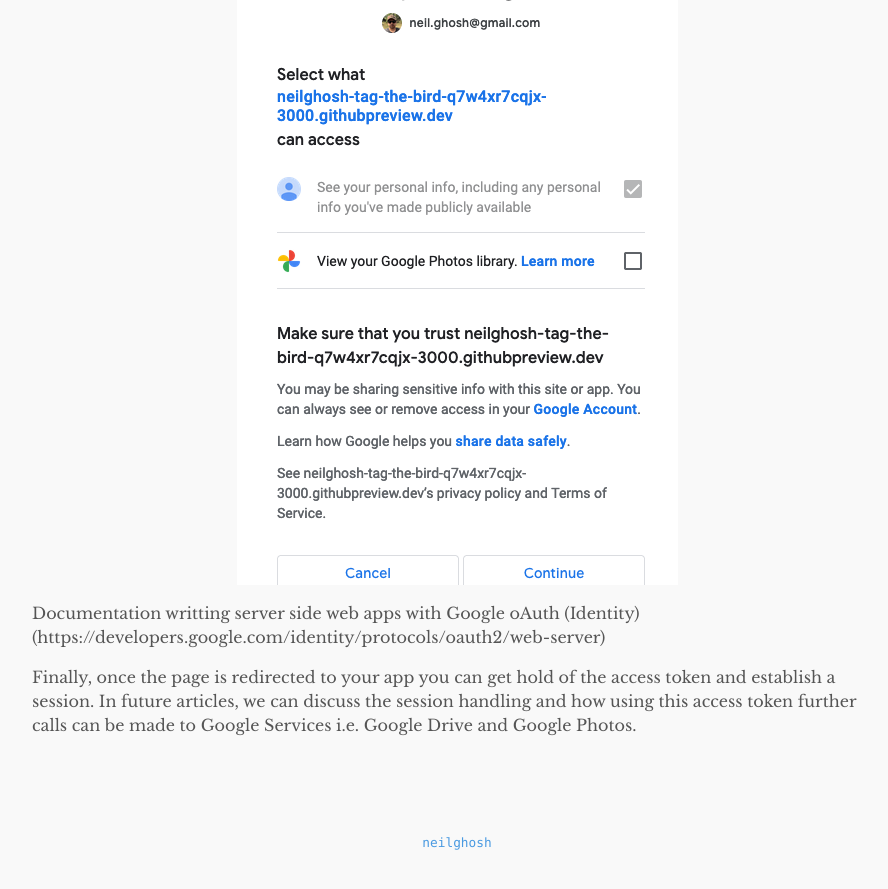
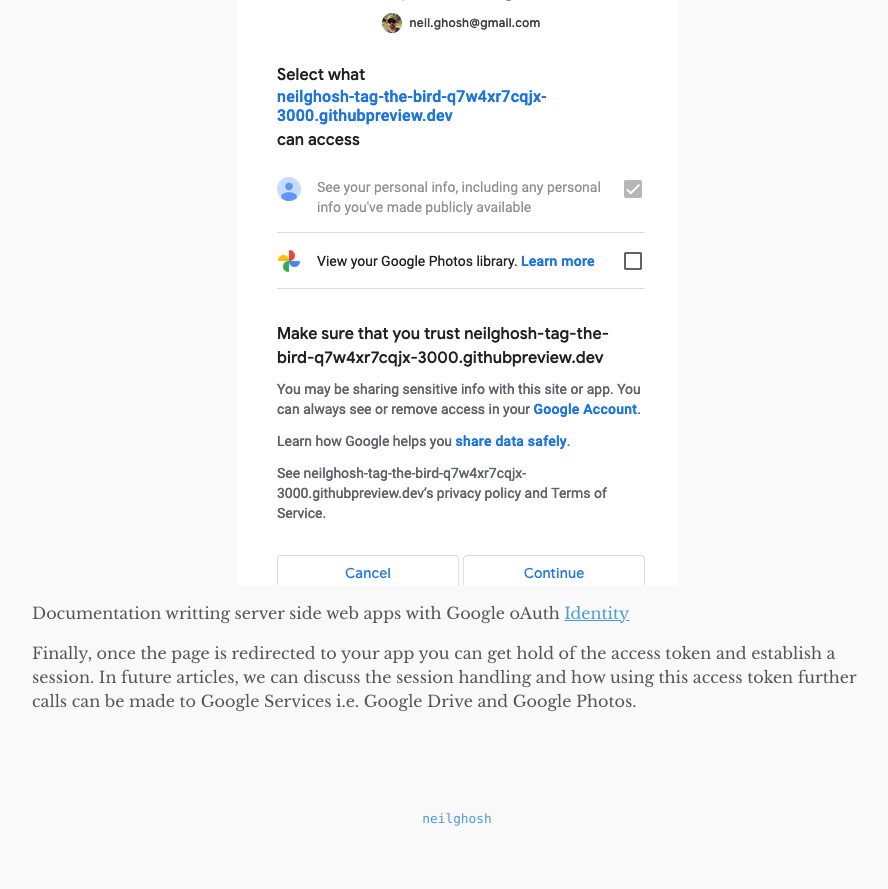
Before and after one commit to neilghosh/neilghosh.github.io, a Jekyll site: the page built from _posts/2022/2022-07-20-building-application-with-google-oauth-identity.md, in a window 1280 px wide and 900 px high, scrolled down 2185 px. Shown: the top 889 px of the window, without its empty margins (183-1071 px from the left). Built offline with Jekyll 4.4.1, drawn with Linux system fonts in a browser that asks for light colours; a script that is not in the unit is left out; some of the changed text lies outside the part shown.

Commit message:
Update 2022-07-20-building-application-with-google-oauth-identity.md

```diff
--- a/_posts/2022/2022-07-20-building-application-with-google-oauth-identity.md
+++ b/_posts/2022/2022-07-20-building-application-with-google-oauth-identity.md
@@ -16,7 +16,7 @@
   </table>
 
 One can go to Google Cloud Console [API Credentials](https://console.cloud.google.com/apis/credentials) and create a Client.
-Here are more documentation.[OAuth API]https://support.google.com/cloud/answer/6158849?hl=en
+Here are more documentation.[OAuth API](https://support.google.com/cloud/answer/6158849?hl=en)
 
 **Scope**
 
@@ -40,6 +40,6 @@
 
 ![Consent Screen](/assets/2022/consent-screen.png)
 
-Documentation writting server side web apps with Google oAuth (Identity)(https://developers.google.com/identity/protocols/oauth2/web-server)
+Documentation writting server side web apps with Google oAuth [Identity](https://developers.google.com/identity/protocols/oauth2/web-server)
 
 Finally, once the page is redirected to your app you can get hold of the access token and establish a session. In future articles, we can discuss the session handling and how using this access token further calls can be made to Google Services i.e. Google Drive and Google Photos.
```
